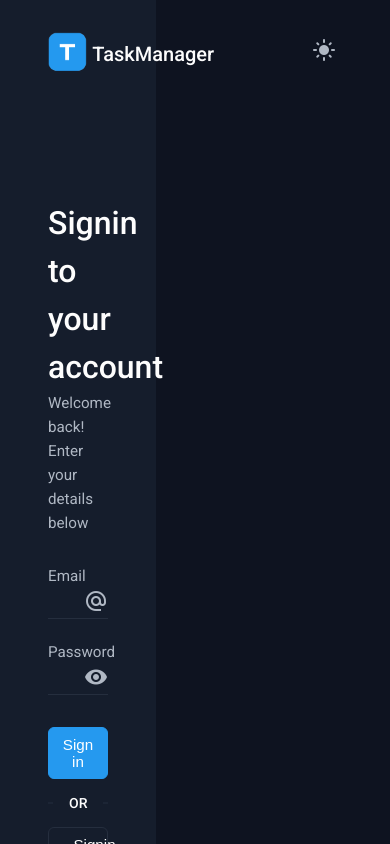
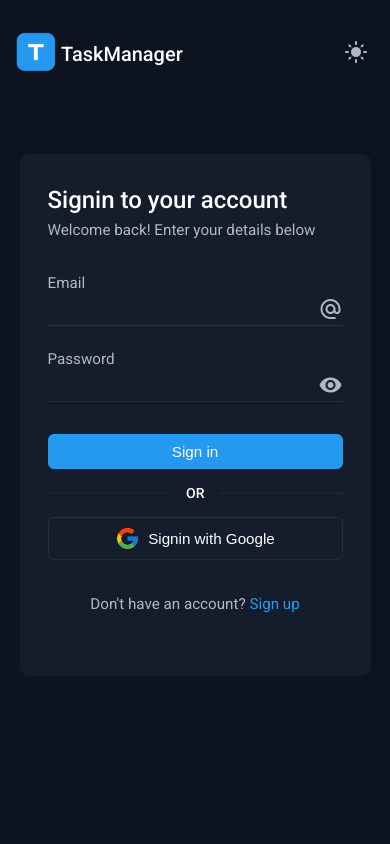
Before and after one commit to jarolthecoder/TaskManager-V2, a Next.js app: page /login in a window 390 px wide. Built offline with nearby package versions, Linux system fonts and the light colour scheme; no server answers.

Commit message:
Updated responsive design of auth layout

```diff
--- a/src/app/(auth)/auth.module.css
+++ b/src/app/(auth)/auth.module.css
@@ -1,33 +1,22 @@
 .main {
   width: 100%;
   min-height: 100dvh;
+  max-width: 1500px;
+  margin: auto;
   position: relative;
+  display: flex;
+  justify-content: flex-start;
+  align-items: center;
+  flex-direction: column;
+  gap: 100px;
+}
+
+.header {
+  width: 100%;
   display: flex;
   justify-content: space-between;
   align-items: center;
-}
-
-.col_left,
-.col_right {
-
-  height: 100dvh;
-}
-
-.col_left {
-  width: 40%;
-  padding: 2rem 3rem;
-  background: var(--clr-bg-card-primary);
-}
-
-.col_right {
-  width: 60%;
-}
-
-.col_right .col_header {
-  display: flex;
-  justify-content: flex-end;
-  align-items: center;
-  padding: 2rem 3rem;
+  padding: 2rem;
 }
 
 .auth_logo {
@@ -35,6 +24,15 @@
 }
 
 /* Auth Form */
+.form_card {
+  min-width: 500px;
+  width: 100%;
+  max-width: 500px;
+  padding: 2rem 3rem;
+  background: var(--clr-bg-card-primary);
+  border-radius: 10px;
+  box-shadow: var(--box-shadow);
+}
 .form_container {
   width: 100%;
   display: flex;
@@ -81,3 +79,20 @@
 .form_footer_text {
   text-align: center;
 }
+
+/*Media queries*/
+@media (max-width: 600px) {
+  .form_card {
+    min-width: 90%;
+    max-width: 90%;
+    padding: 1.75rem
+  }
+
+  .header {
+    padding: 2rem 1rem;
+  }
+
+  .main {
+    gap: 50px;
+  }
+}
--- a/src/app/(auth)/layout.jsx
+++ b/src/app/(auth)/layout.jsx
@@ -5,7 +5,7 @@ import { useCheckAuth } from "@/hooks";
 import { useAuthState } from "react-firebase-hooks/auth";
 import { FirebaseAuth } from "@/firebase/config";
 import { ThemeToggle } from "@/components/shared";
-import { Card, Logo, PageLoader} from "@/components/ui";
+import { Card, Logo, PageLoader } from "@/components/ui";
 import styles from "./auth.module.css";
 
 export default function AuthLayout({ children }) {
@@ -26,18 +26,13 @@ export default function AuthLayout({ children }) {
 
   return (
     <main className={styles.main}>
-      <div className={styles.col_left}>
-        <div className={styles.col_header}>
-          <Logo className={styles.auth_logo} />
-        </div>
-        <div className={styles.form_container}>{children}</div>
+      <div className={styles.header}>
+        <Logo className={styles.auth_logo} />
+        <ThemeToggle />
       </div>
-
-      <div className={styles.col_right}>
-        <div className={styles.col_header}>
-          <ThemeToggle />
-        </div>
-      </div>
+      <Card className={styles.form_card} padding="medium">
+        {children}
+      </Card>
     </main>
   );
 }
--- a/src/components/auth/AuthForm/AuthForm.module.css
+++ b/src/components/auth/AuthForm/AuthForm.module.css
@@ -3,7 +3,7 @@
 }
 
 .title {
-  font-size: 2rem;
+  font-size: 1.75rem;
   line-height: 1.5;
   color: var(--clr-text-primary);
 }
@@ -36,3 +36,9 @@
   color: var(--clr-primary-main);
   text-decoration: underline;
 }
+/* Media queries */
+@media (max-width: 600px) {
+  .title {
+    font-size: 1.5rem;
+  }
+}
--- a/src/hooks/useScroll.js
+++ b/src/hooks/useScroll.js
@@ -8,7 +8,6 @@ export const useScroll = () => {
   useEffect(() => {
     const handleScroll = () => {
       const newScrollTop = window.scrollY;
-      console.log({newScrollTop})
 
       if (newScrollTop > lastScrollTop.current) {
         setScrollTop(false);
```
Also changed, not shown: src/components/ui/Card/Card.module.css (line endings or trailing spaces).
